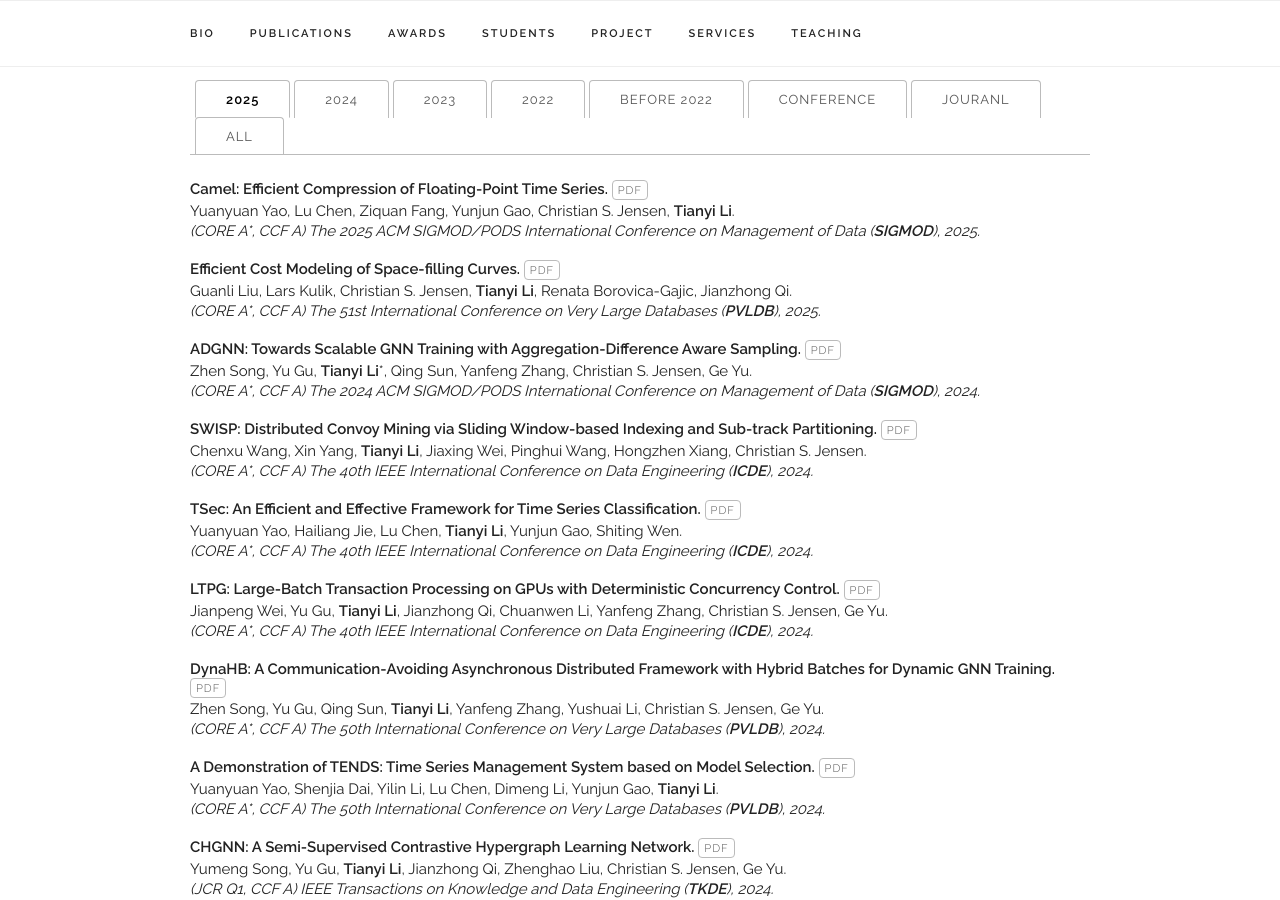
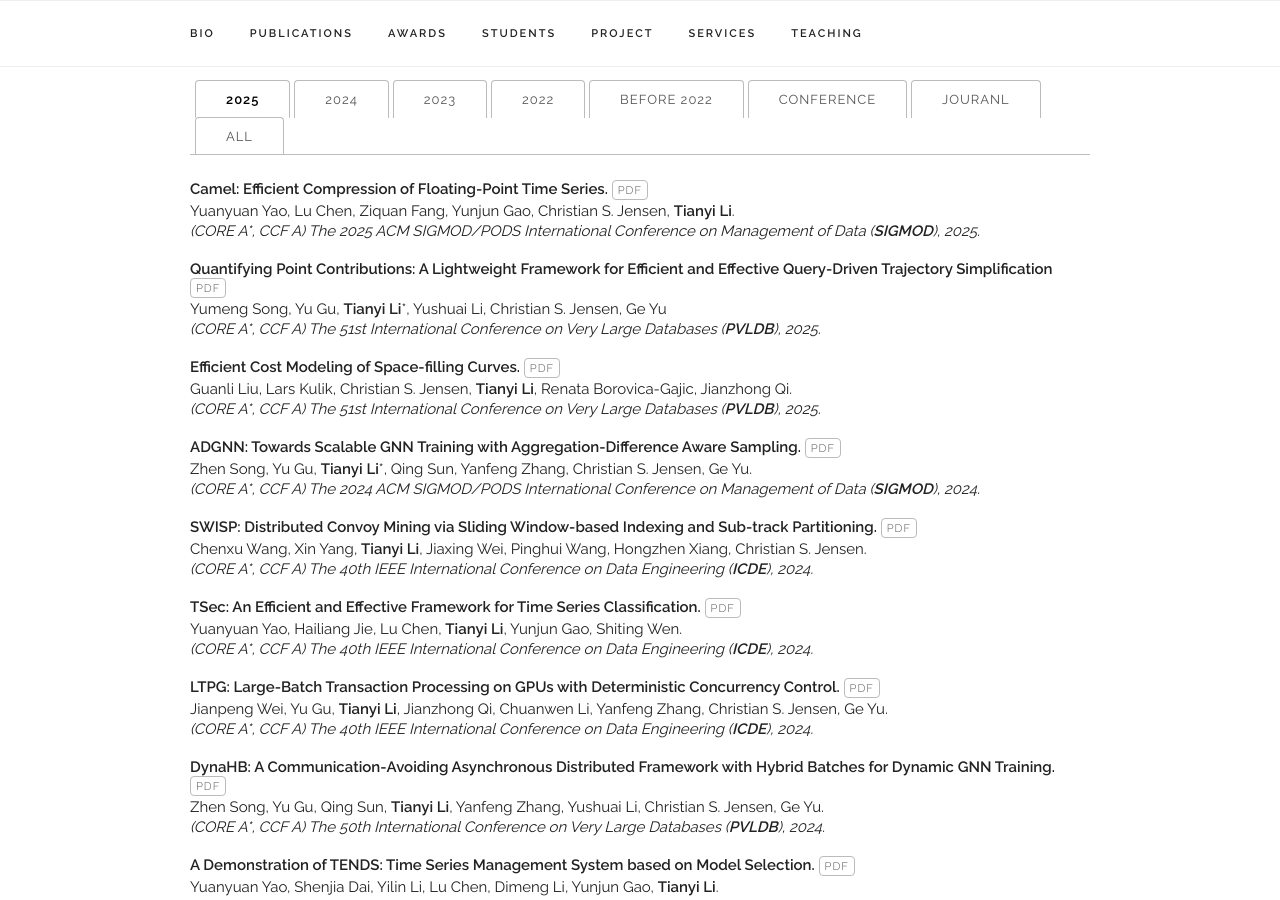
Before and after one commit to litianyi-cs-dkaau/litianyi-cs-dkaau.github.io, a Jekyll site: the page built from index.html, in a window 1280 px wide and 900 px high, scrolled down 1053 px. Built offline with Jekyll 4.4.1, drawn with Linux system fonts in a browser that asks for light colours.

Commit message:
Update publications.yaml

```diff
--- a/_data/publications.yaml
+++ b/_data/publications.yaml
@@ -3,6 +3,13 @@ papers:
   - title: "Camel: Efficient Compression of Floating-Point Time Series."
     authors: "Yuanyuan Yao, Lu Chen, Ziquan Fang, Yunjun Gao, Christian S. Jensen, Tianyi Li+."
     venue: "(CORE A*, CCF A) The 2025 ACM SIGMOD/PODS International Conference on Management of Data (<b>SIGMOD</b>), 2025."
+    paper_pdf: ""
+    conference: y
+    year2025: y
+
+  - title: "Quantifying Point Contributions: A Lightweight Framework for Efficient and Effective Query-Driven Trajectory Simplification"
+    authors: "Yumeng Song, Yu Gu, Tianyi Li+*, Yushuai Li, Christian S. Jensen, Ge Yu"
+    venue: "(CORE A*, CCF A) The 51st International Conference on Very Large Databases (<b>PVLDB</b>), 2025."
     paper_pdf: ""
     conference: y
     year2025: y
```
